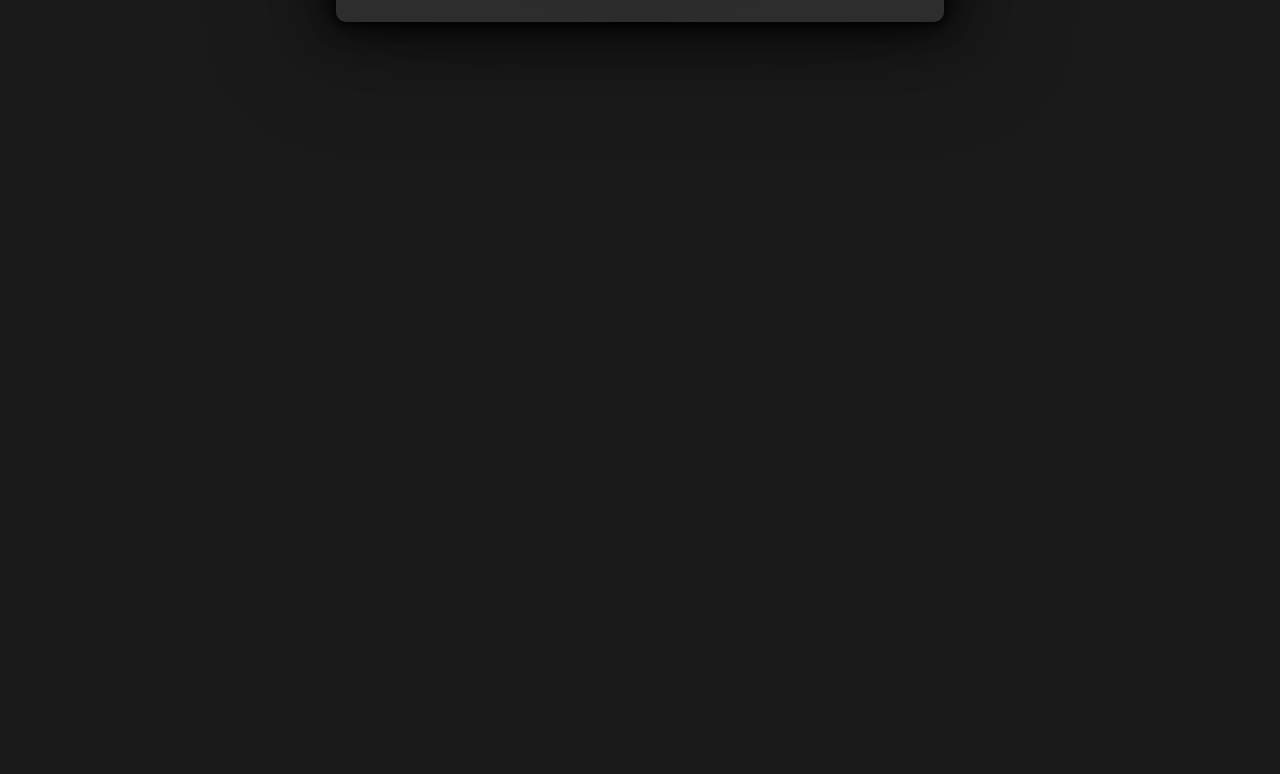
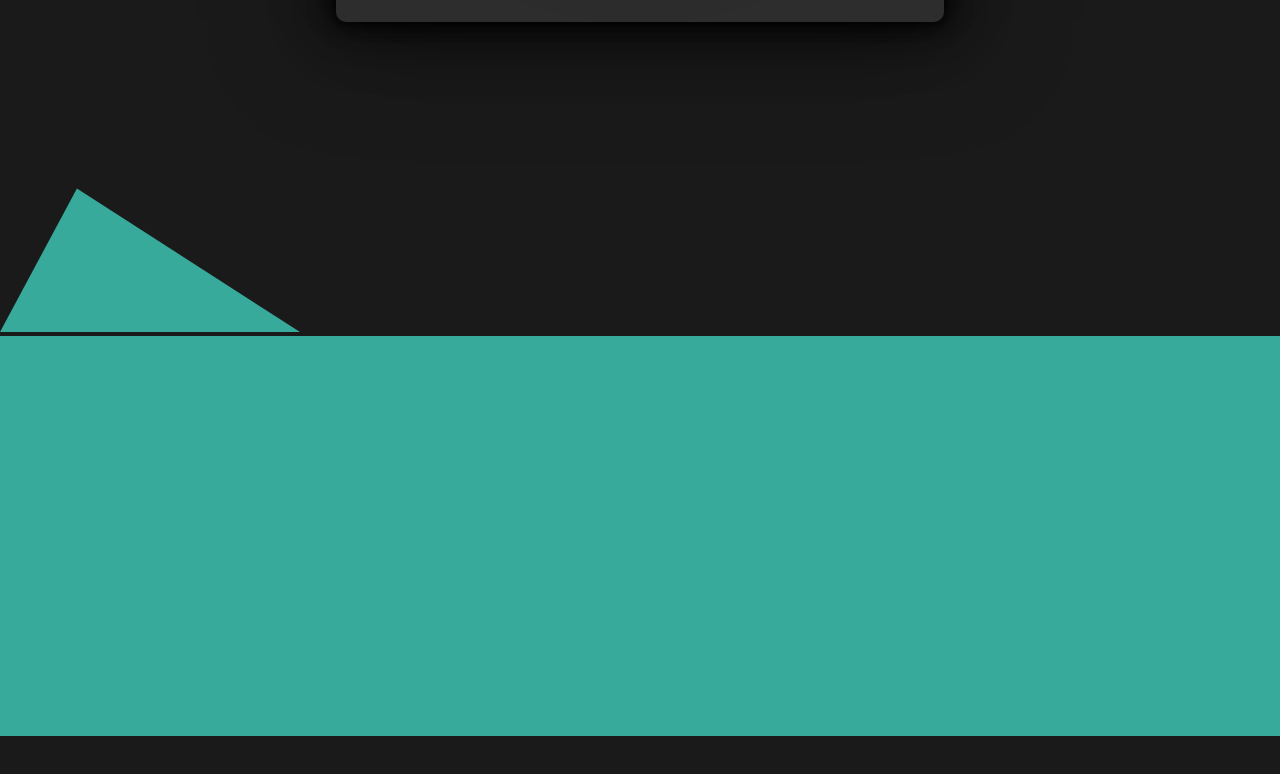
Before and after one commit to IsraelPalomo/Portafolio__Israel, a Vue app: page / in a window 1280 px wide. Shown: the part 1422-2196 px from the top of the page. Built offline with nearby package versions, Linux system fonts and the light colour scheme; a web font is replaced by a local one.

Commit message:
Añadida separacion portafolio

```diff
--- a/src/components/Main.vue
+++ b/src/components/Main.vue
@@ -15,6 +15,8 @@
 				</p>
 			</div>
 		</div>
+		<img class="separador__portafolio" src="..\assets\triangleAsymmetrical.svg" alt="" />
+		<section class="portafolio"></section>
 	</main>
 </template>
 
@@ -93,6 +95,15 @@ main {
 			}
 		}
 	}
+	.separador__portafolio {
+		transform: rotate(180deg);
+		margin-top: 10rem;
+	}
+	.portafolio {
+		background-color: $color-principal;
+		height: 25rem;
+		width: 100%;
+	}
 }
 //*--------------------------------------------Media Queris---------------------------------------------------------------------------
 
```
Also changed, not shown: src/assets/triangleAsymmetrical.svg (added).
